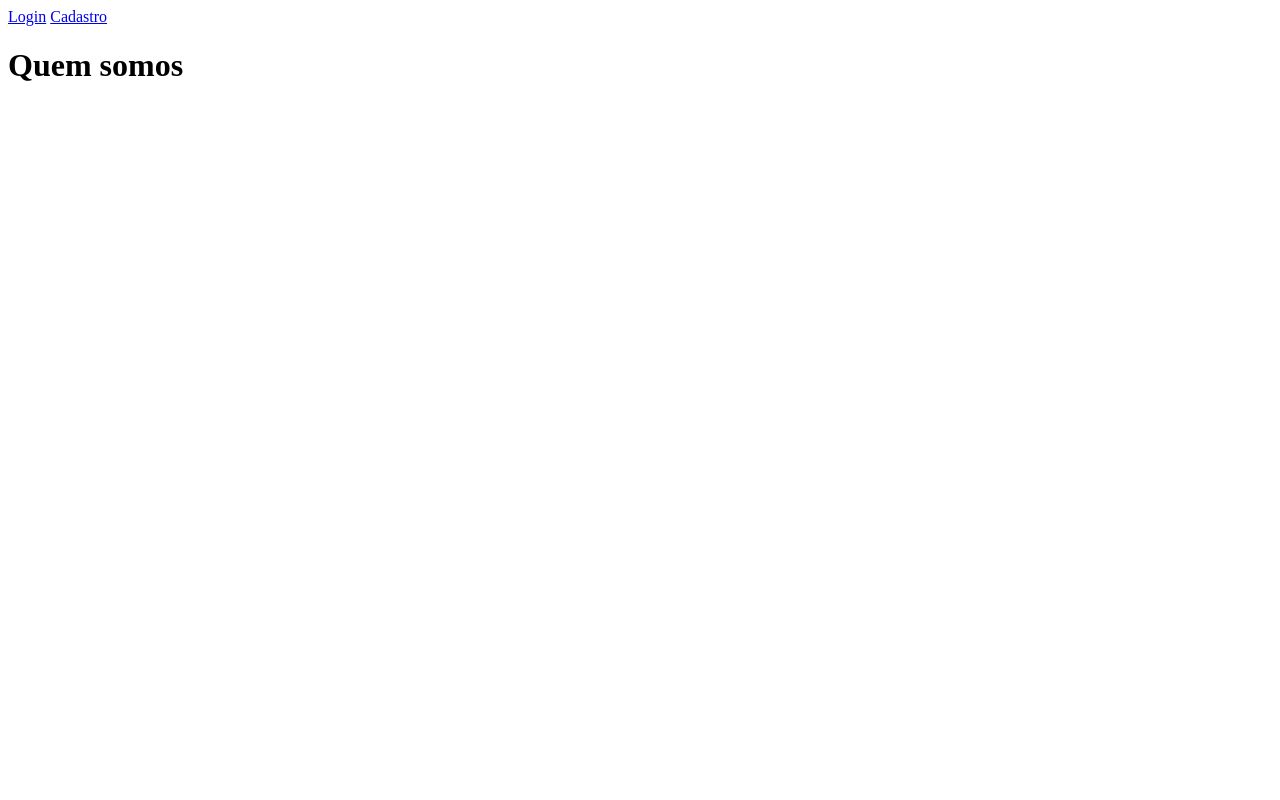
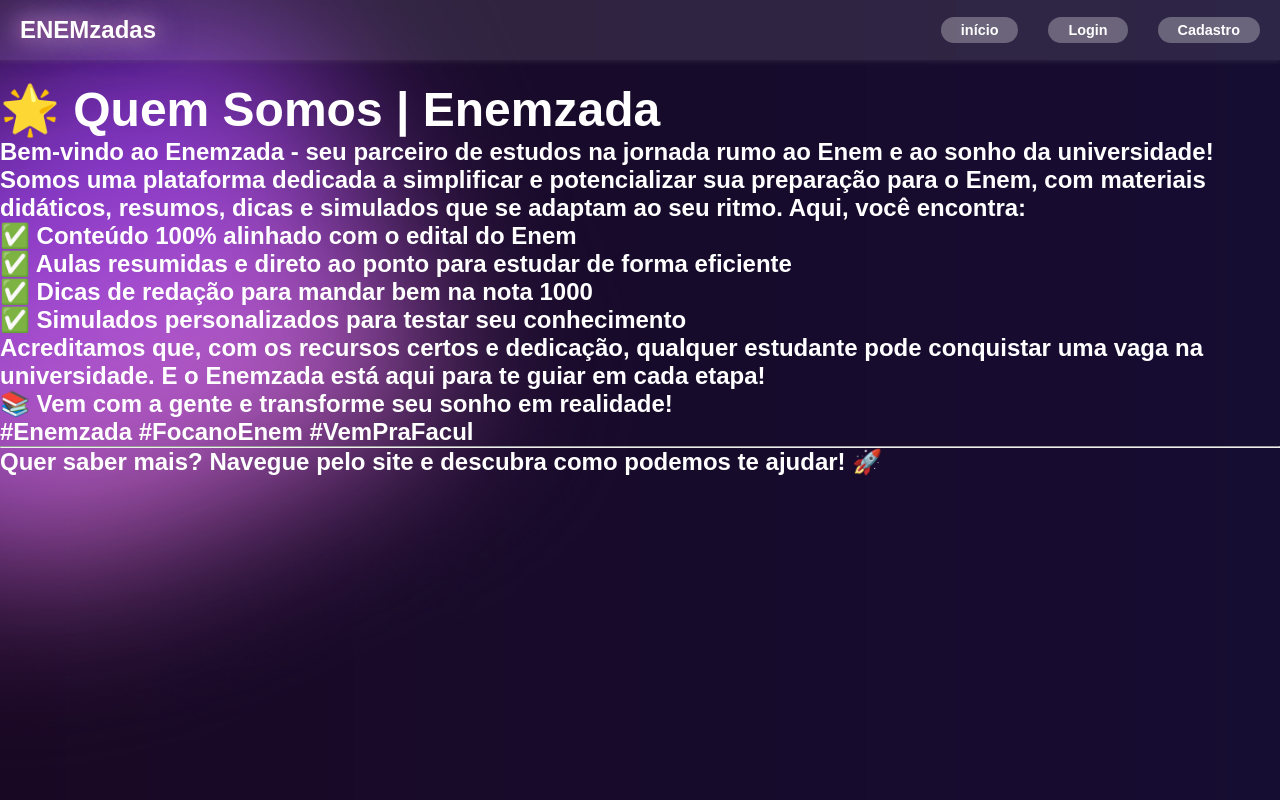
Before and after one commit to kaiquedoliveira/plataforma_reserva, a website: page frontend/views/quemsomos.html in a window 1280 px wide. Drawn offline with Linux system fonts and the light colour scheme.

Commit message:
adicionando quem somos

```diff
--- a/frontend/css/quemsomos.css
+++ b/frontend/css/quemsomos.css
@@ -0,0 +1,152 @@
+/* Reset e estilo global */
+* {
+    margin: 0;
+    padding: 0;
+    box-sizing: border-box;
+  }
+
+  body {
+    font-family: Arial, sans-serif;
+    background-color: #2c3e50; /* Fundo azul escuro */
+    color: #fcffff; /* Texto branco suave */
+    margin: 0;
+    padding: 0;
+    display: flex;
+    flex-direction: column;
+    height: 100vh; /* Garante que ocupa a altura da tela */
+    font-size: 24px;
+    font-weight: bold;
+    color: white;
+
+
+    background-image: url('../images/indexImagem.png');
+      background-size: cover;
+      background-repeat: no-repeat;
+      background-position: center;
+
+
+
+  }
+
+  /* Logo */
+  @keyframes glow {
+    0% {
+      text-shadow: 0 0 5px rgb(200, 163, 207), 0 0 10px rgb(72, 30, 128), 0 0 15px rgb(231, 231, 231), 0 0 20px #46109e;
+    }
+    100% {
+      text-shadow: 0 0 10px rgb(120, 54, 122), 0 0 20px rgb(145, 105, 172), 0 0 30px rgb(255, 255, 255), 0 0 40px #4f0a88;
+    }
+  }
+
+  .logo {
+    font-size: 24px;
+    font-weight: bold;
+    font-family: 'Nunito', sans-serif;
+    color: rgb(255, 255, 255);
+    animation: glow 1.5s infinite alternate, float 3s ease-in-out infinite;
+  }
+
+
+
+
+  header nav {
+    display: flex;
+    justify-content: space-between;
+    align-items: center;
+    padding: 5px 20px; /* Reduzi o padding para diminuir a altura */
+    background-color: rgba(255, 255, 255, 0.1);
+    box-shadow: 0 2px 4px rgba(114, 113, 113, 0.2);
+    height: 60px; /* altura menor para a navbar */
+  }
+
+
+
+  .nav-links {
+    display: flex;
+    justify-content: right; /* Centraliza os botões */
+    align-items: center;
+    flex-grow: 1; /* Permite que os botões ocupem o espaço necessário */
+    gap: 15px; /* Adiciona espaço entre os botões */
+  }
+
+
+  .nav-links .btn {
+    margin-left: 15px;
+    padding: 5px 20px;
+    background-color: rgba(243, 243, 243, 0.3);
+    color: #ffffff;
+    border-radius: 15px;
+    text-decoration: none;
+    font-size: 0.9rem;
+    transition: background-color 0.5s ease;
+
+
+  }
+
+  .nav-links .btn:hover {
+    background-color: rgba(255, 255, 255, 0.5);
+  }
+
+  main.content {
+    display: flex;
+    flex: 1;
+    justify-content: space-between; /* Espaço entre texto e imagem */
+    align-items: center; /* Centraliza verticalmente */
+    padding: 20px;
+  }
+
+  .text-left {
+    flex: 1;
+    padding: 20px;
+  }
+
+  .text-left h1 {
+    font-size: 2.5rem;
+    margin-bottom: 17px;
+    color: #ffffff;
+    font-family: 'Poppins', sans-serif;
+    font-weight: bold;
+  }
+
+  .text-left p {
+    font-size: 1.4rem;
+    margin-bottom: 20px;
+    color: #c9cdcf;
+    font-family: 'Nunito', sans-serif;
+  }
+
+  .text-left .experimente {
+    display: inline-block;
+    background-color: #1abc9c; /* Verde vibrante */
+    color: #fff;
+    padding: 10px 20px;
+    text-decoration: none;
+    border-radius: 20px;
+    font-size: 1rem;
+    transition: background-color 0.3s ease;
+  }
+
+  .text-left .experimente:hover {
+    background-color: #16a085; /* Tom mais escuro de verde */
+  }
+
+  .image-right {
+    flex: 1;
+    display: flex;
+    justify-content: center; /* Centraliza horizontalmente */
+    align-items: center; /* Centraliza verticalmente */
+  }
+
+  .image-right img {
+    max-width: 100%; /* Tamanho máximo da imagem */
+    height: 409px;
+    border-radius: 0px;
+  }
+
+.quem-somos {
+  display: flex;
+  flex-direction: column;
+  justify-content: flex-end;
+  height: 52vh;
+  margin: 0;
+}
--- a/frontend/views/quemsomos.html
+++ b/frontend/views/quemsomos.html
@@ -9,15 +9,30 @@
 <body>
   <header>
     <nav>
+      <div class="logo">ENEMzadas</div>
       <div class="nav-links">
+        <a href="../views/index.html" class="btn">início</a>
         <a href="../views/login.html" class="btn">Login</a>
         <a href="../views/cadastro.html" class="btn">Cadastro</a>
       </div>
     </nav>
   </header>
-    <div class="quemSomos">
-    <h1>Quem somos</h1>
 
+  <div class="quem-somos">
+    <h1>🌟 Quem Somos | Enemzada</h1>
+    <p>Bem-vindo ao Enemzada - seu parceiro de estudos na jornada rumo ao Enem e ao sonho da universidade!</p>
+    <p>Somos uma plataforma dedicada a simplificar e potencializar sua preparação para o Enem, com materiais didáticos, resumos, dicas e simulados que se adaptam ao seu ritmo. Aqui, você encontra:</p>
+    <ul>
+      <li>✅     Conteúdo 100% alinhado com o edital do Enem</li>
+      <li>✅     Aulas resumidas e direto ao ponto para estudar de forma eficiente</li>
+      <li>✅     Dicas de redação para mandar bem na nota 1000</li>
+      <li>✅     Simulados personalizados para testar seu conhecimento</li>
+    </ul>
+    <p>Acreditamos que, com os recursos certos e dedicação, qualquer estudante pode conquistar uma vaga na universidade. E o Enemzada está aqui para te guiar em cada etapa!</p>
+    <p>📚 Vem com a gente e transforme seu sonho em realidade!</p>
+    <p>#Enemzada #FocanoEnem #VemPraFacul</p>
+    <hr />
+    <p>Quer saber mais? Navegue pelo site e descubra como podemos te ajudar! 🚀</p>
   </div>
 
   <main class="content">
```
Also changed, not shown: frontend/views/index.html (+1 -1 lines).
